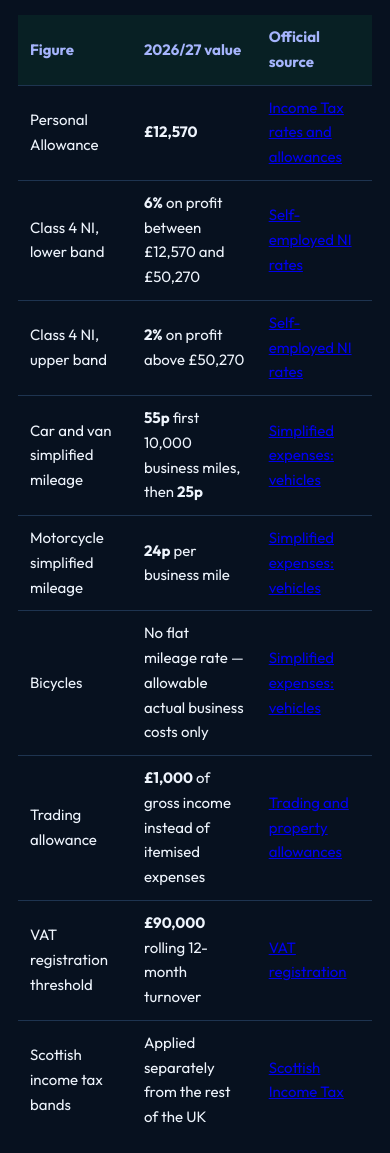
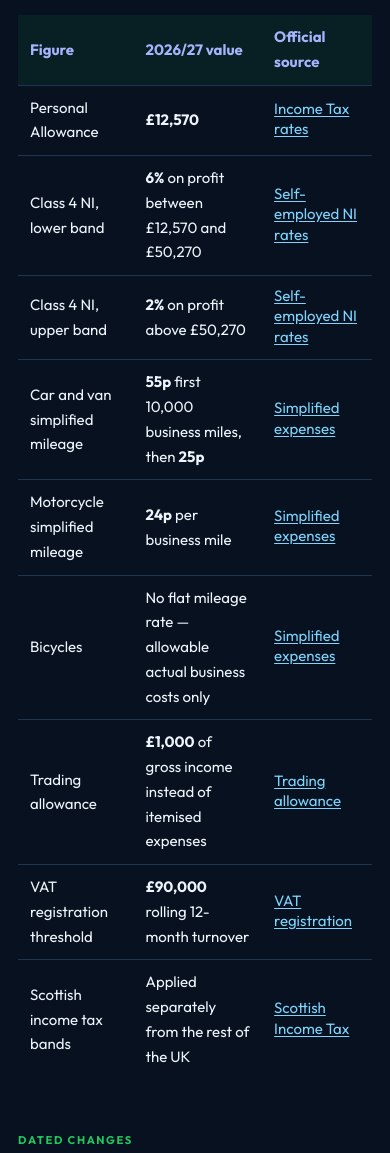
Before and after one commit to devqrcraft-ui/ukgigtax, a plain HTML site: page methodology.html in a window 390 px wide. Shown: the part 1963-3116 px from the top of the page. Drawn offline with Linux system fonts and the light colour scheme.

Commit message:
fix(methodology): give GOV.UK source links a readable colour on dark
calc.css only styles breadcrumb, footer and .src links, so the citation links
in the rates table fell back to the browser default blue: 2.01:1 on the navy
background, effectively unreadable. Colour them with the site's light blue and
shorten the source labels so rows stop wrapping to three lines on a phone.

🤖 Generated with Codebuff
Co-Authored-By: Codebuff <noreply@codebuff.com>

```diff
--- a/methodology.html
+++ b/methodology.html
@@ -17,6 +17,12 @@
 <script type="application/ld+json">{"@context":"https://schema.org","@type":"WebPage","name":"Methodology","url":"https://www.ukgigtax.com/methodology","description":"How UKGigTax derives every figure: the formula, the 2026/27 GOV.UK rates used, the review log and what the estimate excludes.","inLanguage":"en-GB","dateModified":"2026-11-16","isPartOf":{"@type":"WebSite","name":"UKGigTax","url":"https://www.ukgigtax.com/"},"publisher":{"@type":"Organization","name":"UKGigTax","url":"https://www.ukgigtax.com/","email":"hello@ukgigtax.com"}}</script>
 <script type="application/ld+json">{"@context":"https://schema.org","@type":"BreadcrumbList","itemListElement":[{"@type":"ListItem","position":1,"name":"Home","item":"https://www.ukgigtax.com/"},{"@type":"ListItem","position":2,"name":"Methodology","item":"https://www.ukgigtax.com/methodology"}]}</script>
 <link rel="stylesheet" href="/assets/site-footer-2026.css?v=20261027">
+<style>
+  /* calc.css styles only nav/footer/src links; content links here need their own colour */
+  .wrap .prose a,.wrap td a{color:#7dd3fc;text-decoration:underline;text-underline-offset:2px}
+  .wrap .prose a:hover,.wrap td a:hover{color:#22c55e}
+  @media (max-width:640px){.wrap td a{display:inline-block;line-height:1.35}}
+</style>
 </head>
 <body>
 <header class="ugt-header">
@@ -107,7 +113,7 @@
           <tr>
             <td style="padding:10px 12px;border-bottom:1px solid #1e3450;color:#eef4fc">Personal Allowance</td>
             <td style="padding:10px 12px;border-bottom:1px solid #1e3450;color:#eef4fc"><strong>&pound;12,570</strong></td>
-            <td style="padding:10px 12px;border-bottom:1px solid #1e3450"><a href="https://www.gov.uk/income-tax-rates" target="_blank" rel="noopener">Income Tax rates and allowances</a></td>
+            <td style="padding:10px 12px;border-bottom:1px solid #1e3450"><a href="https://www.gov.uk/income-tax-rates" target="_blank" rel="noopener">Income Tax rates</a></td>
           </tr>
           <tr>
             <td style="padding:10px 12px;border-bottom:1px solid #1e3450;color:#eef4fc">Class 4 NI, lower band</td>
@@ -122,22 +128,22 @@
           <tr>
             <td style="padding:10px 12px;border-bottom:1px solid #1e3450;color:#eef4fc">Car and van simplified mileage</td>
             <td style="padding:10px 12px;border-bottom:1px solid #1e3450;color:#eef4fc"><strong>55p</strong> first 10,000 business miles, then <strong>25p</strong></td>
-            <td style="padding:10px 12px;border-bottom:1px solid #1e3450"><a href="https://www.gov.uk/simpler-income-tax-simplified-expenses/vehicles" target="_blank" rel="noopener">Simplified expenses: vehicles</a></td>
+            <td style="padding:10px 12px;border-bottom:1px solid #1e3450"><a href="https://www.gov.uk/simpler-income-tax-simplified-expenses/vehicles" target="_blank" rel="noopener">Simplified expenses</a></td>
           </tr>
           <tr>
             <td style="padding:10px 12px;border-bottom:1px solid #1e3450;color:#eef4fc">Motorcycle simplified mileage</td>
             <td style="padding:10px 12px;border-bottom:1px solid #1e3450;color:#eef4fc"><strong>24p</strong> per business mile</td>
-            <td style="padding:10px 12px;border-bottom:1px solid #1e3450"><a href="https://www.gov.uk/simpler-income-tax-simplified-expenses/vehicles" target="_blank" rel="noopener">Simplified expenses: vehicles</a></td>
+            <td style="padding:10px 12px;border-bottom:1px solid #1e3450"><a href="https://www.gov.uk/simpler-income-tax-simplified-expenses/vehicles" target="_blank" rel="noopener">Simplified expenses</a></td>
           </tr>
           <tr>
             <td style="padding:10px 12px;border-bottom:1px solid #1e3450;color:#eef4fc">Bicycles</td>
             <td style="padding:10px 12px;border-bottom:1px solid #1e3450;color:#eef4fc">No flat mileage rate &mdash; allowable actual business costs only</td>
-            <td style="padding:10px 12px;border-bottom:1px solid #1e3450"><a href="https://www.gov.uk/simpler-income-tax-simplified-expenses/vehicles" target="_blank" rel="noopener">Simplified expenses: vehicles</a></td>
+            <td style="padding:10px 12px;border-bottom:1px solid #1e3450"><a href="https://www.gov.uk/simpler-income-tax-simplified-expenses/vehicles" target="_blank" rel="noopener">Simplified expenses</a></td>
           </tr>
           <tr>
             <td style="padding:10px 12px;border-bottom:1px solid #1e3450;color:#eef4fc">Trading allowance</td>
             <td style="padding:10px 12px;border-bottom:1px solid #1e3450;color:#eef4fc"><strong>&pound;1,000</strong> of gross income instead of itemised expenses</td>
-            <td style="padding:10px 12px;border-bottom:1px solid #1e3450"><a href="https://www.gov.uk/guidance/tax-free-allowances-on-property-and-trading-income" target="_blank" rel="noopener">Trading and property allowances</a></td>
+            <td style="padding:10px 12px;border-bottom:1px solid #1e3450"><a href="https://www.gov.uk/guidance/tax-free-allowances-on-property-and-trading-income" target="_blank" rel="noopener">Trading allowance</a></td>
           </tr>
           <tr>
             <td style="padding:10px 12px;border-bottom:1px solid #1e3450;color:#eef4fc">VAT registration threshold</td>
```
